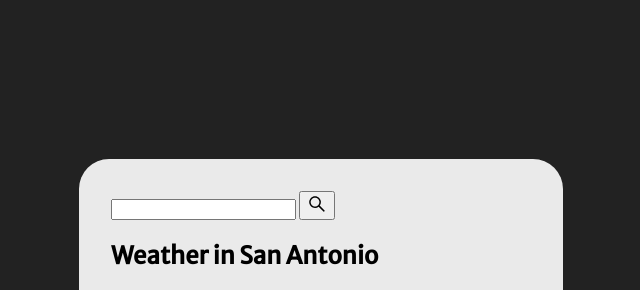
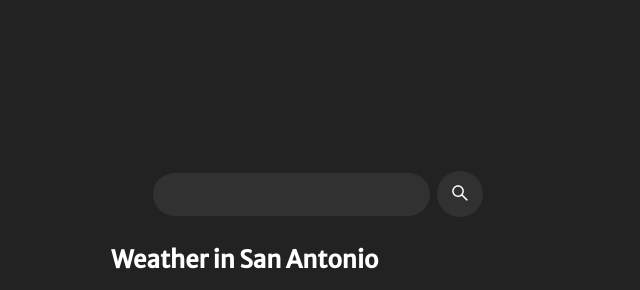
Before and after one commit to sberry940/Weather-Forecast-App, a plain HTML site: page Develop/index.html in a window 1280 px wide. Shown: the part 109-399 px from the top of the page, without its empty margins (319-959 px from the left). Drawn offline with Linux system fonts and the light colour scheme.

Commit message:
added additonal styling in css

```diff
--- a/Develop/Assets/style.css
+++ b/Develop/Assets/style.css
@@ -13,14 +13,51 @@ body {
     background: #222;
 
     font-family: 'Merriweather Sans', sans-serif;
-
     }
 
   .card {
-        background: #eaeaea;
+        background: 000000d0;
+        color: white;
         padding: 2em;
         border-radius: 30px;
         width: 100%;
         max-width: 420px;
         margin: 1em;
     }
+
+    .search {
+        display: flex;
+        align-items: center;
+        justify-content: center;
+
+    }
+
+    button {
+        margin: 0.5em;
+        border-radius: 50%;
+        border: none;
+        height: 46px;
+        width: 46px;
+        outline: none;
+        background: #7c7c7c2b;
+        color: white;
+        cursor: pointer;
+        transition: 0.2s ease-in-out;
+    }
+
+    input.search-bar {
+        border: none;
+        outline: none;
+        padding: 0.5em 1em;
+        border-radius: 24px;
+        background: 7c7c7c2b;
+        bckground: #7c7c7c2b;
+        background: #7c7c7c2b;
+        color: white;
+        font-family: inherit;
+        font-size: 120%;
+    }
+
+    button:hover {
+        background: #7c7c7c6b;
+    }
--- a/Develop/index.html
+++ b/Develop/index.html
@@ -19,8 +19,7 @@
         </div>
         <div class="weather">
             <h2 class="city">Weather in San Antonio</h2>
-            <div class="temp">50°F</div>
-            <img src="" alt="" class="icon"/>
+            <h1 class="temp">50°F</h1>
             <div class="description">Cloudy</div>
             <div class="humidity">Humidity: 60%</div>
             <div class="wind">Wind Speed: 6.2 km/h</div>
```
